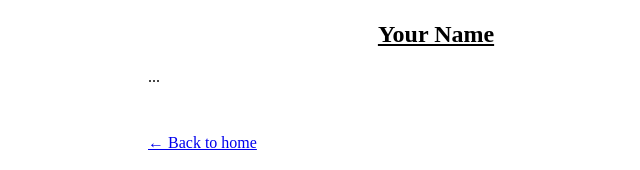
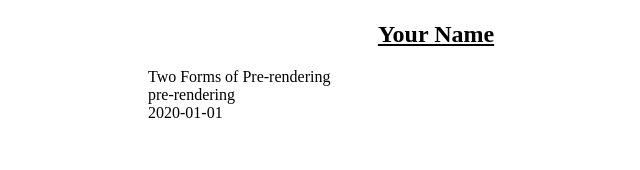
Before and after one commit to johnclimie/nextjs-practice, a Next.js app: page /posts/pre-rendering in a window 1280 px wide. Shown: the part 158-328 px from the top of the page, without its empty margins (204-844 px from the left). Built offline with nearby package versions, Linux system fonts and the light colour scheme.

Commit message:
Set up paths

```diff
--- a/lib/posts.js
+++ b/lib/posts.js
@@ -45,3 +45,15 @@
     }
   })
 }
+
+export function getPostData(id) {
+  const fullPath = path.join(postsDirectory, `${id}.md`);
+  const fileContents = fs.readFileSync(fullPath, `utf8`);
+
+  const matterResult = matter(fileContents);
+
+  return {
+    id,
+    ...matterResult.data,
+  };
+}
--- a/pages/posts/[id].js
+++ b/pages/posts/[id].js
@@ -1,5 +1,14 @@
 import Layout from '../../components/layout';
-import { getAllPostsIds } from '../../lib/posts';
+import { getAllPostsIds, getPostData } from '../../lib/posts';
+
+export async function getStaticProps({ params }) {
+    const postData = getPostData(params.id);
+    return {
+        props: {
+            postData,
+        },
+    };
+}
 
 export async function getStaticPaths() {
     const paths = getAllPostsIds();
@@ -10,6 +19,14 @@
     };
 }
 
-export default function Post() {
-  return <Layout>...</Layout>;
+export default function Post({ postData }) {
+  return (
+    <Layout>
+        {postData.title}
+        <br />
+        {postData.id}
+        <br />
+        {postData.date}
+    </Layout>
+  )
 }
```
